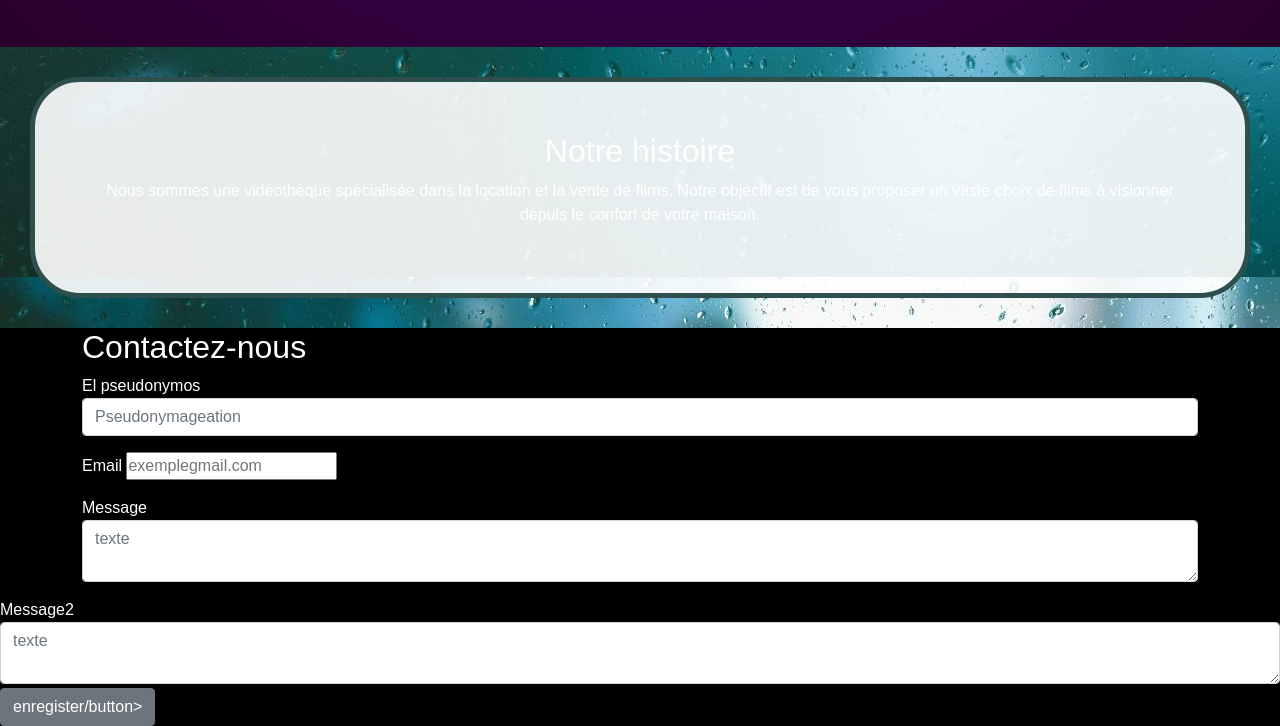
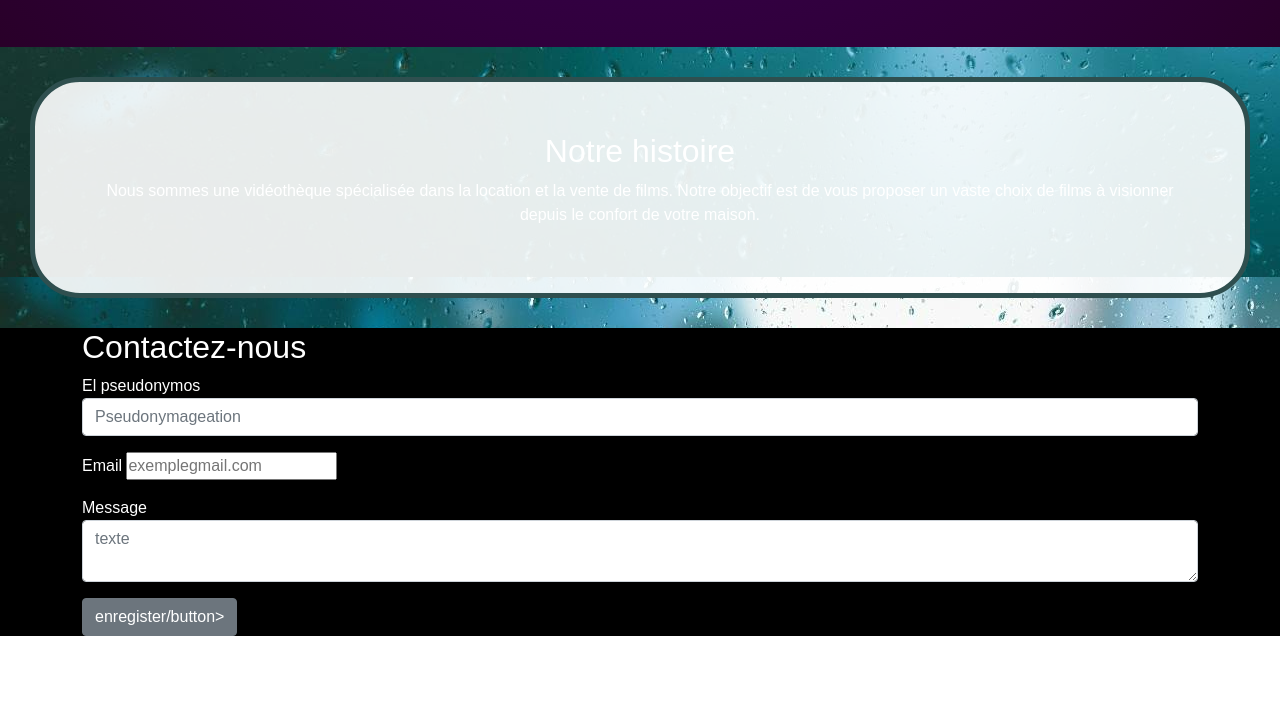
Before and after one commit to 03Sly03/videotek, a plain HTML site: page my-app/index.html in a window 1280 px wide. Shown: the part 2123-2849 px from the top of the page. After the commit the page ends 2759 px from the top, so only its background shows below. Drawn offline with nearby package versions, Linux system fonts and the light colour scheme.

Commit message:
Revert "ajout d'un 2ème input message2"
This reverts commit e1a11b7e31f67cc6e70ea546e53150e2319ea1cc.

```diff
--- a/my-app/index.html
+++ b/my-app/index.html
@@ -76,12 +76,6 @@
                     <textarea type="text" class="form-control" id="message" placeholder="texte"></textarea>
                     <span class=" text-danger" id="message_error"></span>
                 </div>
-                </div>
-                <div  class="form-group mb-1">
-                    <label for="message" > Message2</label>
-                    <textarea type="text" class="form-control" id="message" placeholder="texte"></textarea>
-                    <span class=" text-danger" id="message_error"></span>
-                </div>
                 <div>
                     <button type="submit" class="btn btn-secondary">enregister/button>
                 </div>
```
